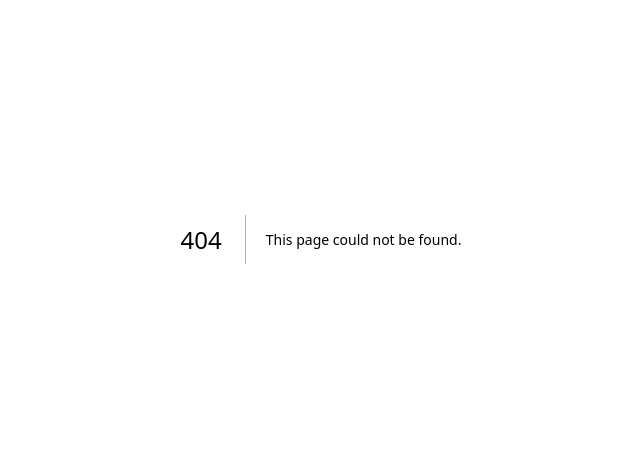
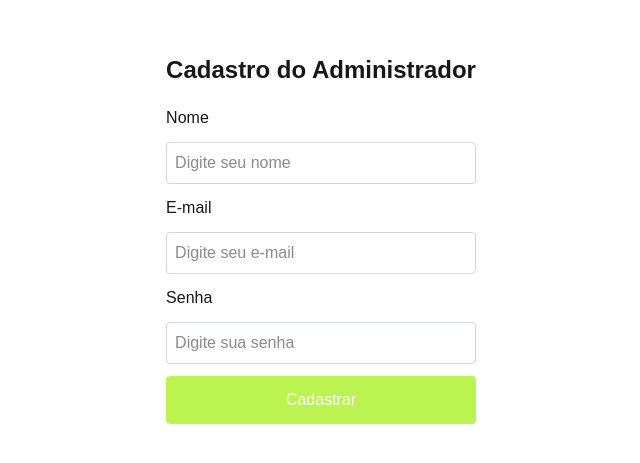
Before and after one commit to alcantaracaua/restaurantex-cadastro, a Next.js app: page /cadastro in a window 1280 px wide. Before the commit this address had no page. Shown: the part 161-624 px from the top of the page, without its empty margins (319-959 px from the left). Built offline with nearby package versions, Linux system fonts and the light colour scheme.

Commit message:
Atualiza projeto

```diff
--- /dev/null
+++ b/app/cadastro/page.tsx
@@ -0,0 +1,116 @@
+
+"use client"
+
+import axios from "axios"
+import { useState } from "react"
+import { useRouter } from "next/navigation"
+import Swal from "sweetalert2"
+
+export default function Cadastro() {
+  const [nome, setNome] = useState("")
+  const [email, setEmail] = useState("")
+  const [senha, setSenha] = useState("")
+
+  const router = useRouter()
+
+  async function cadastrar(event: React.FormEvent<HTMLFormElement>) {
+    event.preventDefault()
+
+    if (!nome || !email || !senha) {
+      Swal.fire({
+        title: "Atenção!",
+        text: "Preencha todos os campos",
+        icon: "warning"
+      })
+
+      return
+    }
+
+    try {
+      const response = await axios.post(
+        `${process.env.NEXT_PUBLIC_API_URL}/register`,
+        {
+          nome,
+          email,
+          senha
+        }
+      )
+
+      console.log("Cadastro realizado com sucesso!")
+      console.log(response.data)
+
+      await Swal.fire({
+        title: "Sucesso!",
+        text: "Administrador cadastrado com sucesso!",
+        icon: "success"
+      })
+
+      router.push("/login")
+
+    } catch (error) {
+      console.log(error)
+
+      Swal.fire({
+        title: "Erro!",
+        text: "Falha ao cadastrar administrador.",
+        icon: "error"
+      })
+    }
+  }
+
+  return (
+    <main className="flex items-center justify-center min-h-screen">
+      <div className="grid grid-cols-1">
+
+        <h1 className="text-2xl font-bold mb-5">
+          Cadastro do Administrador
+        </h1>
+
+        <form
+          onSubmit={cadastrar}
+          className="flex flex-col gap-3"
+        >
+
+          <label>Nome</label>
+
+          <input
+            type="text"
+            placeholder="Digite seu nome"
+            value={nome}
+            onChange={(e) => setNome(e.target.value)}
+            className="border border-gray-300 rounded p-2"
+          />
+
+          <label>E-mail</label>
+
+          <input
+            type="email"
+            placeholder="Digite seu e-mail"
+            value={email}
+            onChange={(e) => setEmail(e.target.value)}
+            className="border border-gray-300 rounded p-2"
+          />
+
+          <label>Senha</label>
+
+          <input
+            type="password"
+            placeholder="Digite sua senha"
+            value={senha}
+            onChange={(e) => setSenha(e.target.value)}
+            className="border border-gray-300 rounded p-2"
+          />
+
+          <button
+            type="submit"
+            className="bg-lime-300 p-3 text-white rounded hover:bg-lime-400 cursor-pointer"
+          >
+            Cadastrar
+          </button>
+
+        </form>
+
+      </div>
+    </main>
+  )
+}
--- a/package.json
+++ b/package.json
@@ -9,6 +9,7 @@
     "lint": "eslint"
   },
   "dependencies": {
+    "axios": "^1.20.0",
     "next": "16.3.1",
     "react": "19.2.8",
     "react-dom": "19.2.8",
```
Also changed, not shown: 1 other file (tests, documents, lock files or other folders).
